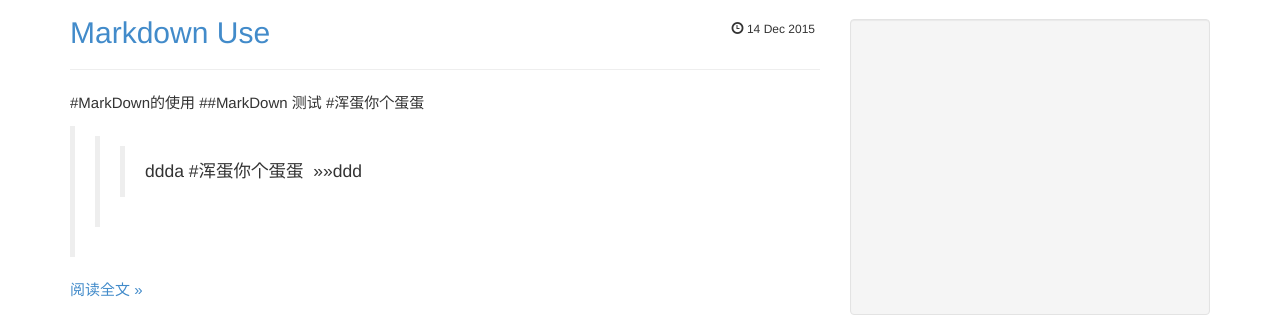
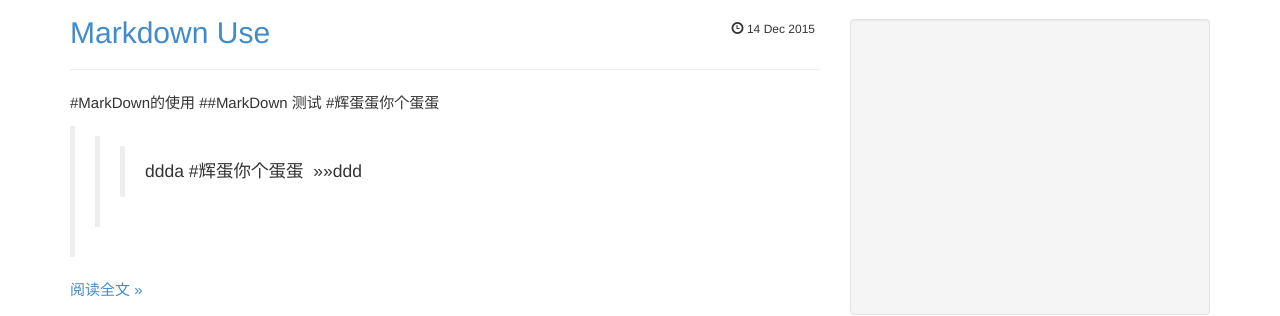
Before and after one commit to i502/i502.github.com, a Jekyll site: the page built from index.html, in a window 1280 px wide and 900 px high, scrolled down 480 px. Shown: the part 166-482 px from the top of the window. Built offline with Jekyll 4.4.1, drawn with Linux system fonts in a browser that asks for light colours; Markdown is read by kramdown in place of the engine named in the settings; the list of posts is cut into pages by our own code; comment, search, counter and statistics services are not loaded.

```diff
--- a/_posts/2015-12-14-MarkDown-Use.md
+++ b/_posts/2015-12-14-MarkDown-Use.md
@@ -1,4 +1,4 @@
 #MarkDown的使用
 ##MarkDown 测试
-#浑蛋你个蛋蛋
->>>ddda  #浑蛋你个蛋蛋  >>>>ddd
+#辉蛋蛋你个蛋蛋
+>>>ddda  #辉蛋你个蛋蛋  >>>>ddd
```
